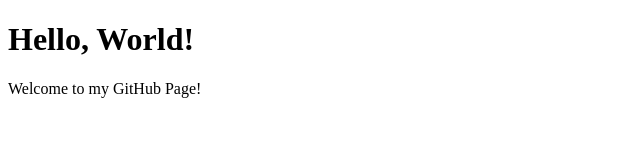
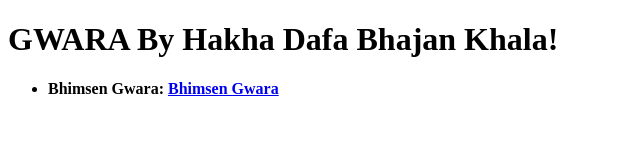
Before and after one commit to shakyapranin/gwara, a plain HTML site: page index.html in a window 1280 px wide. Shown: the whole page, without its empty margins (0-640 px from the left). Drawn offline with Linux system fonts and the light colour scheme.

Commit message:
Addition of bhimsen gwara

```diff
--- a/index.html
+++ b/index.html
@@ -1,10 +1,14 @@
 <!DOCTYPE html>
 <html>
-<head>
-    <title>GWARA By Rupen Shakya</title>
-</head>
-<body>
-    <h1>Hello, World!</h1>
-    <p>Welcome to my GitHub Page!</p>
-</body>
+  <head>
+    <title>GWARA By Hakha Dafa Bhajan Khala</title>
+  </head>
+  <body>
+    <h1>GWARA By Hakha Dafa Bhajan Khala!</h1>
+    <ul>
+      <li>
+        <h4>Bhimsen Gwara: <a href="bhimsen.html">Bhimsen Gwara</a></h4>
+      </li>
+    </ul>
+  </body>
 </html>
```
Also changed, not shown: bhimsen.html (added, +8 -0 lines), images/bhimsen/bhimsen-gwara1.jpg (added), images/bhimsen/bhimsen-gwara2.jpg (added), images/bhimsen/bhimsen-gwara3.jpg (added).
